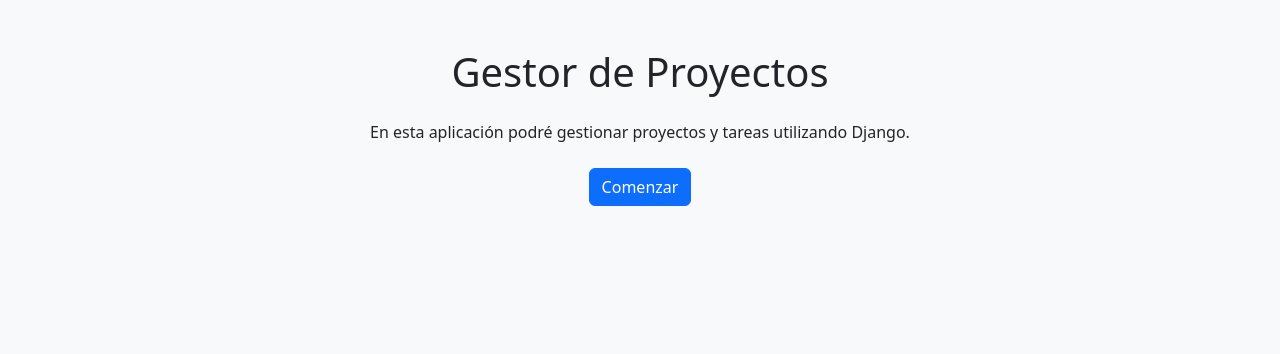
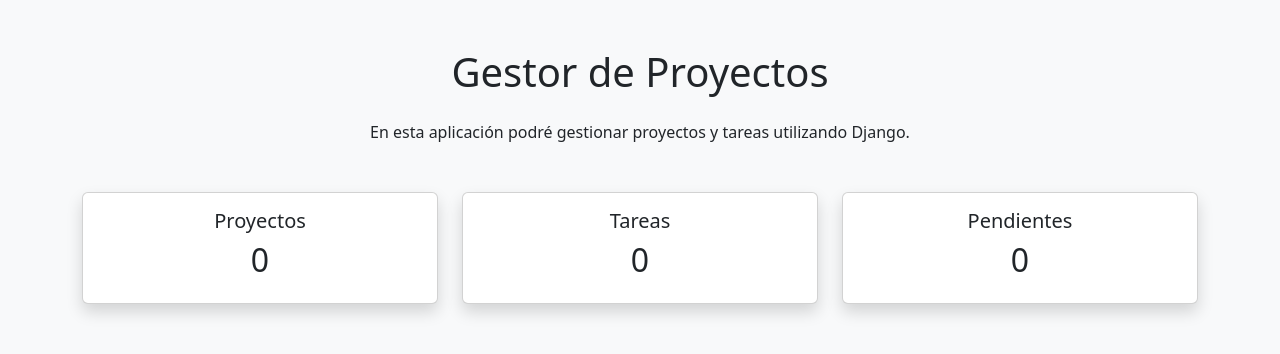
Before and after one commit to Auditor2003/Proyecto_Modulo_6__ABP, a Django app: page / in a window 1280 px wide. Shown: the top 354 px of the page. Run offline with Django 5.2, Linux system fonts and the light colour scheme; data that the repository does not hold is empty.

Commit message:
Agregar widgets de proyectos y tareas en la página de inicio

```diff
--- a/tareas/templates/tareas/home.html
+++ b/tareas/templates/tareas/home.html
@@ -15,26 +15,52 @@
 <!-- Comienzo el cuerpo de mi página web -->
 <body class="bg-light">
 
-    <!-- Creo un contenedor de Bootstrap para centrar el contenido -->
+    <!-- Creo un contenedor principal usando Bootstrap -->
     <div class="container mt-5">
 
-        <!-- Este será el título principal de mi aplicación -->
-        <h1 class="text-center mb-4">
-            Gestor de Proyectos
-        </h1>
+        <!-- Título principal de mi aplicación -->
+        <h1 class="text-center mb-4">Gestor de Proyectos</h1>
 
-        <!-- Aquí explico brevemente qué hace mi aplicación -->
+        <!-- Breve descripción de la aplicación -->
         <p class="text-center">
             En esta aplicación podré gestionar proyectos y tareas utilizando Django.
         </p>
 
-        <!-- Agrego un botón solo para darle algo de interacción visual a la página -->
-        <div class="text-center mt-4">
+        <!-- Aquí comienzo a construir los widgets del dashboard -->
+        <div class="row mt-5">
 
-            <!-- Este botón todavía no hace nada (jaja), pero después lo usaré para navegar -->
-            <button class="btn btn-primary">
-                Comenzar
-            </button>
+            <!-- Widget total de proyectos -->
+            <div class="col-md-4">
+                <div class="card text-center shadow">
+                    <div class="card-body">
+                        <h5 class="card-title">Proyectos</h5>
+                        <!-- Aquí muestro el número de proyectos desde la base de datos -->
+                        <h2>{{ total_proyectos }}</h2>
+                    </div>
+                </div>
+            </div>
+
+            <!-- Widget total de tareas -->
+            <div class="col-md-4">
+                <div class="card text-center shadow">
+                    <div class="card-body">
+                        <h5 class="card-title">Tareas</h5>
+                        <!-- Aquí muestro el número total de tareas -->
+                        <h2>{{ total_tareas }}</h2>
+                    </div>
+                </div>
+            </div>
+
+            <!-- Widget tareas pendientes -->
+            <div class="col-md-4">
+                <div class="card text-center shadow">
+                    <div class="card-body">
+                        <h5 class="card-title">Pendientes</h5>
+                        <!-- Aquí muestro las tareas que aún no están completadas -->
+                        <h2>{{ tareas_pendientes }}</h2>
+                    </div>
+                </div>
+            </div>
 
         </div>
 
```
